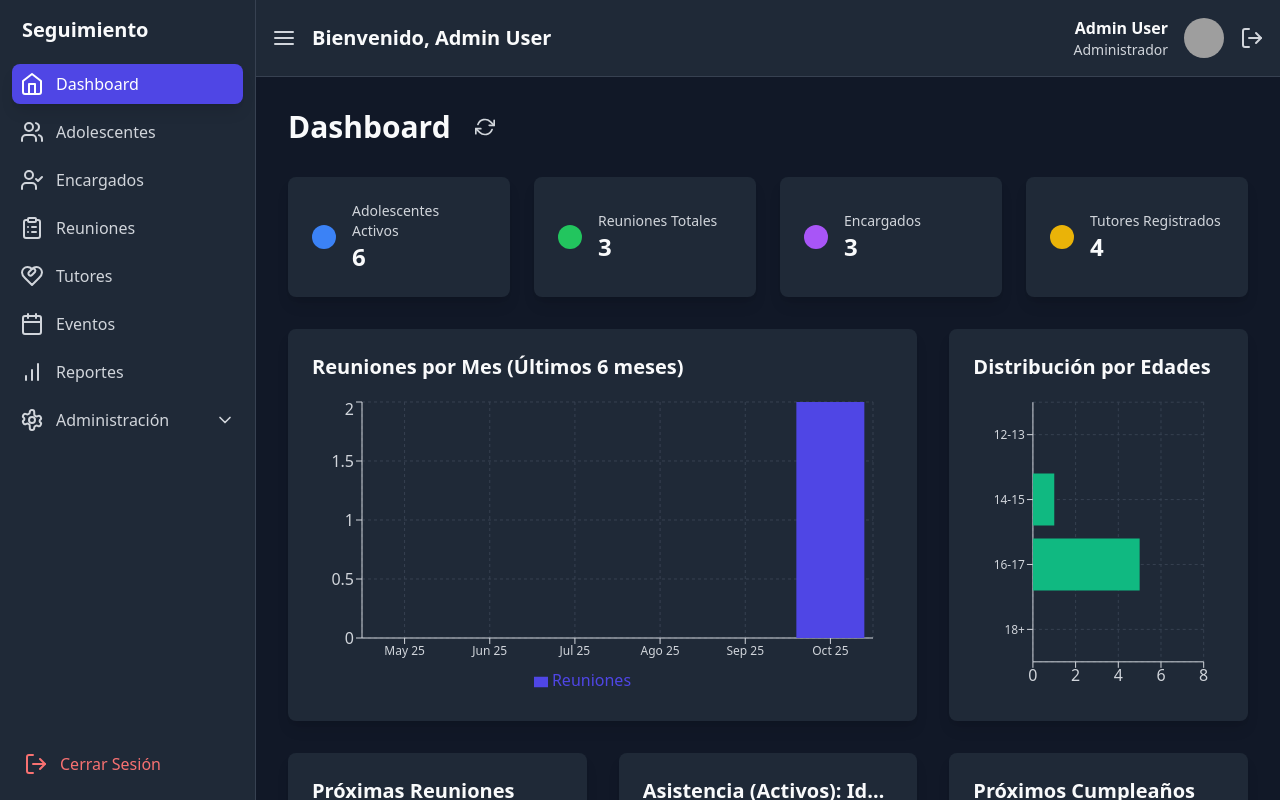
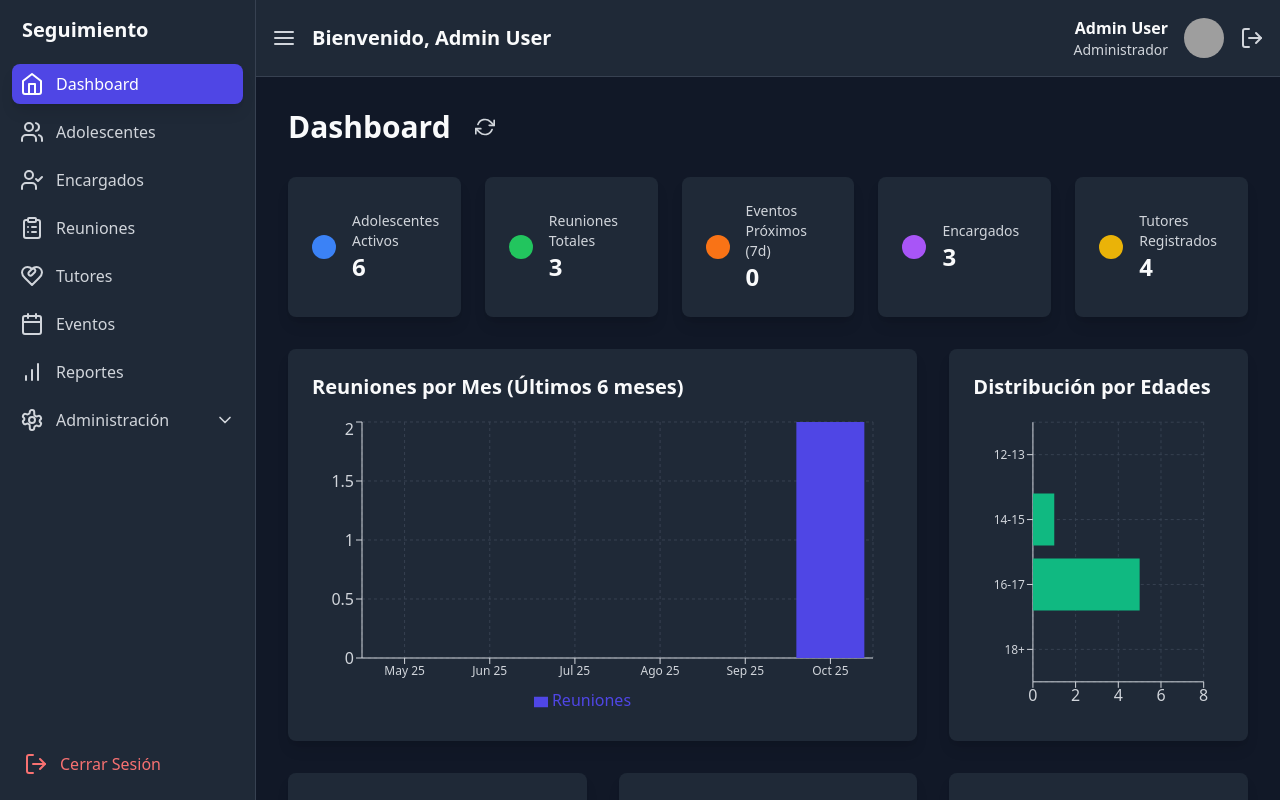
Before and after one commit to hergon1-bit/FireBase_rptryJules_Adolescentes, a React (Vite) app: page / in a window 1280 px wide. Both pictures are taken after a click on the button "Ingresar". Built offline with nearby package versions, Linux system fonts and the light colour scheme; grey boxes are pictures that could not be loaded.

Commit message:
feat: Display upcoming events on dashboard
Calculate and display the count of events scheduled within the next seven days on the dashboard. This provides users with immediate visibility into upcoming activities.

```diff
--- a/pages/Dashboard.tsx
+++ b/pages/Dashboard.tsx
@@ -26,7 +26,7 @@ const StatCard: React.FC<{ icon: React.ReactNode; title: string; value: string |
 );
 
 const Dashboard: React.FC<DashboardProps> = ({ navigateTo }) => {
-    const { adolescentes, reuniones, encargados, tutores, asistencias, celebraciones, addCelebracionCumpleanos, fetchData } = useData();
+    const { adolescentes, reuniones, encargados, tutores, eventos, asistencias, celebraciones, addCelebracionCumpleanos, fetchData } = useData();
     const { user } = useAuth();
     const [isLoading, setIsLoading] = useState(false);
 
@@ -38,14 +38,28 @@ const Dashboard: React.FC<DashboardProps> = ({ navigateTo }) => {
 
     const stats = useMemo(() => {
         const adolescentesActivosData = adolescentes.filter(a => a.estado === 'Activo');
+
+        const today = new Date();
+        today.setHours(0, 0, 0, 0);
+
+        const sevenDaysLater = new Date(today);
+        sevenDaysLater.setDate(today.getDate() + 7);
+
+        const eventosProximos = eventos.filter(evento => {
+            const [year, month, day] = evento.fechaInicio.split('-').map(Number);
+            const eventDate = new Date(year, month - 1, day);
+            return eventDate >= today && eventDate <= sevenDaysLater;
+        }).length;
+
         return {
             adolescentesActivos: adolescentesActivosData.length,
             reunionesTotales: reuniones.length,
             encargados: encargados.length,
             tutores: tutores.length,
+            eventosProximos,
             adolescentesActivosData,
         };
-    }, [adolescentes, reuniones, encargados, tutores]);
+    }, [adolescentes, reuniones, encargados, tutores, eventos]);
 
     const proximasReuniones = useMemo(() => reuniones
         .filter(r => new Date(r.fecha) >= new Date() && r.estado === 'En Proceso')
@@ -160,9 +174,10 @@ const Dashboard: React.FC<DashboardProps> = ({ navigateTo }) => {
                 </button>
             </div>
 
-            <div className="grid grid-cols-1 md:grid-cols-2 lg:grid-cols-4 gap-6">
+            <div className="grid grid-cols-1 md:grid-cols-3 lg:grid-cols-5 gap-6">
                 <StatCard icon={<UsersIcon className="text-white"/>} title="Adolescentes Activos" value={stats.adolescentesActivos} color="bg-blue-500" />
                 <StatCard icon={<ClipboardListIcon className="text-white"/>} title="Reuniones Totales" value={stats.reunionesTotales} color="bg-green-500" />
+                <StatCard icon={<CalendarDaysIcon className="text-white"/>} title="Eventos Próximos (7d)" value={stats.eventosProximos} color="bg-orange-500" />
                 <StatCard icon={<UserCheckIcon className="text-white"/>} title="Encargados" value={stats.encargados} color="bg-purple-500" />
                 <StatCard icon={<HeartHandshakeIcon className="text-white"/>} title="Tutores Registrados" value={stats.tutores} color="bg-yellow-500" />
             </div>
@@ -282,7 +297,7 @@ const Dashboard: React.FC<DashboardProps> = ({ navigateTo }) => {
 };
 
 const UserCheckIcon: React.FC<{ className?: string }> = ({ className = 'w-6 h-6' }) => (
-  <svg xmlns="http://www.w.org/2000/svg" viewBox="0 0 24 24" fill="none" stroke="currentColor" strokeWidth="2" strokeLinecap="round" strokeLinejoin="round" className={className}>
+  <svg xmlns="http://www.w3.org/2000/svg" viewBox="0 0 24 24" fill="none" stroke="currentColor" strokeWidth="2" strokeLinecap="round" strokeLinejoin="round" className={className}>
     <path d="M16 21v-2a4 4 0 0 0-4-4H6a4 4 0 0 0-4 4v2"></path><circle cx="9" cy="7" r="4"></circle><polyline points="16 11 18 13 22 9"></polyline>
   </svg>
 );
```
